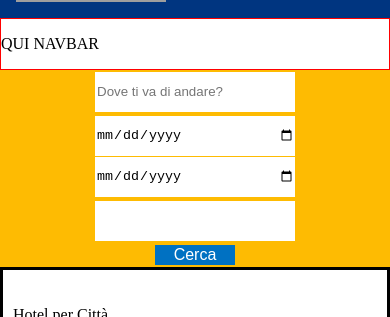
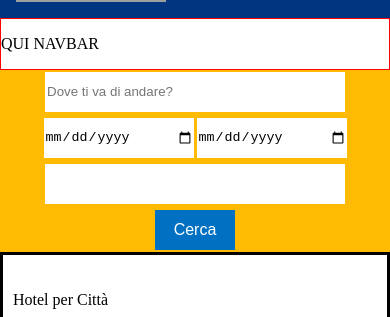
Before and after one commit to casiimir/project-cb5-yin, a Next.js app: page / in a window 390 px wide. Shown: the part 127-444 px from the top of the page. Built offline with nearby package versions, Linux system fonts and the light colour scheme; no server answers; grey boxes are pictures that could not be loaded.

Commit message:
Chore: add modal

```diff
--- a/src/components/formSearch/FormSearch.jsx
+++ b/src/components/formSearch/FormSearch.jsx
@@ -1,14 +1,41 @@
+import { useState, useEffect, useContext } from 'react';
+import { GET } from "@/utils/http";
+import AppContext from "@/store/context";
+import ModalInput from "../modalInput/ModalInput";
 import styles from "./index.module.scss"
 
 const FormSearch = () => {
+
+    const [location, setLocation]= useState(null)
+    const [data, setData] = useState([])
+    const [openModal,setOpenModal]= useState(false)
+    const {state} = useContext(AppContext)
+
+    useEffect(() => {
+         GET(`hotels/locations?locale=it&name=${location}`)
+        .then((res) => { if (Array.isArray(res)){
+            console.log(res)
+            setData(res)}})
+    }, [location])
+
+
+
+    const onHandleChangeInput = (value) =>{
+            setLocation(value)
+            if(openModal && value === ""){
+                setOpenModal(false)
+            }else if(!openModal) setOpenModal(true)
+        }
+
   return (
     <form className={styles.FormSearch}>
 
            <div className={styles.wrapper}>
-                <input type="search" placeholder="Dove ti va di andare?"/>
+                <input value={state.location.label ? state.location.label : location} onChange={(e) => onHandleChangeInput (e.target.value)} type="search" placeholder="Dove ti va di andare?"/>
+              { openModal && <ModalInput setOpenModal={setOpenModal} data={data} /> }
               <div className={styles.wrapDate}>
-                <input type="date" />
-                <input type="date" />
+                <input  type="date"   />
+                <input  type="date" />
               </div>
 
                 <input type="text" />
@@ -23,4 +50,7 @@ const FormSearch = () => {
   )
 }
 
+
+
+
 export default FormSearch
--- a/src/components/formSearch/index.module.scss
+++ b/src/components/formSearch/index.module.scss
@@ -8,32 +8,35 @@
     .wrapper{
         display: flex;
         flex-wrap: wrap;
-        gap: 4px;
+        gap: 6px;
         background: #febb02;
         padding: 2px 4px;
+        position: relative;
 
 
 
-        .wrapDate{
-            display: flex;
-            gap: 1px;
-        }
 
         input[type=search]{
             height: 40px;
-            width: 200px;
+            width: 300px;
             border: none;
         }
 
-        input[type=date]{
-            height: 40px;
-            width: 200px;
-            border: none;
+        .wrapDate{
+            display: flex;
+
+            gap: 3px;
+
+            input[type=date]{
+                height: 40px;
+                width: 150px;
+                border: none;
+            }
         }
 
         input[type=text]{
             height: 40px;
-            width: 200px;
+            width: 300px;
             border: none;
         }
 
@@ -46,11 +49,13 @@
             border: none;
             color: white;
             font-size: medium;
+            height: 40px;
         }
 
 
     }
 }
+
 
 @media only screen and (max-width: 600px) {
     .wrapper{
@@ -58,29 +63,11 @@
         align-items: center;
         flex-direction: column;
         width: 100%;
-
-        input[type=search]{
-            height: 40px;
-            width: 100%;
-            border: none;
-        }
-
-        input[type=date]{
-            height: 40px;
-            width: 100%;
-            border: none;
-        }
-
-        input[type=text]{
-            height: 40px;
-            width: 100%;
-            border: none;
-        }
+        padding: 10px 300px;
 
         .wrapDate{
             justify-content: center;
             align-items: center;
-            flex-direction: column;
             gap: 4px;
         }
   }
--- /dev/null
+++ b/src/components/modalInput/ModalInput.jsx
@@ -0,0 +1,27 @@
+import {  useContext } from 'react';
+import AppContext from "@/store/context";
+
+import styles from "./index.module.scss"
+
+const ModalInput = ({data, setOpenModal}) => {
+    const {dispatch} = useContext(AppContext)
+    const dispatchHandler = (el) => {
+        setOpenModal(false)
+        dispatch({type: "ADD_LOCATION", payload: el})
+    }
+
+
+    return(
+
+
+        <div className={styles.modalInput}>
+
+            { data?.map(el => (
+                <div onClick={()=> dispatchHandler(el)} className={styles.label}>{el.label}</div>))}
+
+        </div>
+    )
+}
+
+
+export default ModalInput;
--- /dev/null
+++ b/src/components/modalInput/index.jsx
@@ -0,0 +1,3 @@
+import ModalInput from "./ModalInput";
+
+export default ModalInput;
--- /dev/null
+++ b/src/components/modalInput/index.module.scss
@@ -0,0 +1,23 @@
+.modalInput{
+
+    border: 1px solid black;
+    width: 300px;
+    display: flex;
+    flex-direction: column;
+    gap: .4rem;
+    position: absolute;
+    background: white;
+    padding: 0.5rem;
+
+
+    .label{
+        cursor: pointer;
+        padding: 0.2rem 0.5rem;
+        border-radius: 4px;
+        &:hover{
+
+            background: #eaeaea;
+        }
+    }
+
+}
--- a/src/pages/index.js
+++ b/src/pages/index.js
@@ -1,11 +1,16 @@
 import Head from "next/head";
 import MainLayout from "@/layout/mainLayout";
-
 import styles from "@/styles/Home.module.scss";
 import FormSearch from "@/components/formSearch";
+import { useReducer } from "react";
+import reducer from "@/store/reducers";
+import initialValue from './../store/state';
+import AppContext from "@/store/context";
 import HotelList from "@/components/hotelList";
 
 export default function Home() {
+  const [state, dispatch] = useReducer(reducer, initialValue);
+
   return (
     <>
       <Head>
@@ -14,11 +19,15 @@ export default function Home() {
         <meta name="viewport" content="width=device-width, initial-scale=1" />
         <link rel="icon" href="/favicon.ico" />
       </Head>
+
       <main className={styles.main}>
+      <AppContext.Provider value={{state, dispatch}}>
         <MainLayout>
           <FormSearch />
           <HotelList />
         </MainLayout>
+      </AppContext.Provider>
+
       </main>
     </>
   );
--- a/src/store/reducers.js
+++ b/src/store/reducers.js
@@ -1,8 +1,13 @@
+const cases = {
+  ADD_LOCATION: "ADD_LOCATION"
+
+}
 const reducer = (state, action) => {
   switch (action.type) {
-    case "case1":
-      return {};
+    case cases.ADD_LOCATION:
+      return {...state, location: action.payload};
     case "case2":
       return {};
   }
 };
+export default reducer;
--- a/src/store/state.js
+++ b/src/store/state.js
@@ -1,3 +1,13 @@
-const initialValue = {};
+const initialValue = {
+    location: {},
+    check_in: "21-12-2012",
+    check_out: "22-12-2012",
+    prenotation: {
+        adults: 1,
+        children: 0,
+        rooms: 1
+    }
+
+};
 
 export default initialValue;
--- /dev/null
+++ b/src/utils/http.js
@@ -0,0 +1,31 @@
+
+const BASE_URL = "https://booking-com.p.rapidapi.com/v1";
+
+const options = {
+    method: 'GET',
+    headers: {
+        'X-RapidAPI-Key': '8453e886a0msh16832b6612d4d91p1b60cfjsn89ba347a3b33',
+        'X-RapidAPI-Host': 'booking-com.p.rapidapi.com'
+    }
+};
+
+
+const GET = async (resource) => {
+    try {
+      const res = await fetch(` ${BASE_URL}/${resource}`,options);
+
+      if (res.status >= 400) {
+        throw new Error("Abbiamo un problema di connessione");
+      }
+
+      const data = await res.json();
+
+      return data;
+    } catch (err) {
+      return { status: false };
+    } finally {
+      // console.log("FINALLY SEMPRE E COMUNQUE");
+    }
+  };
+
+  export {GET}
```
